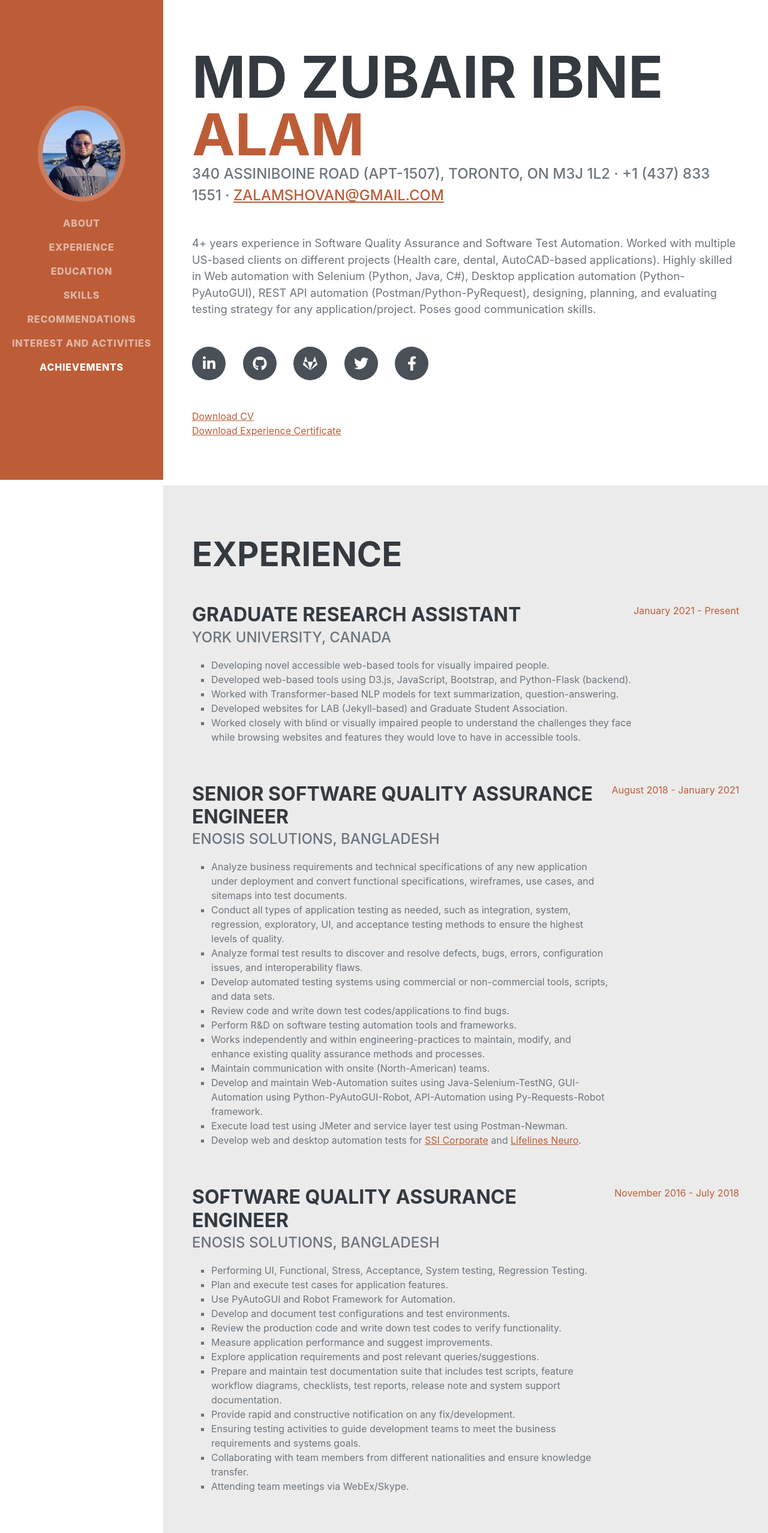
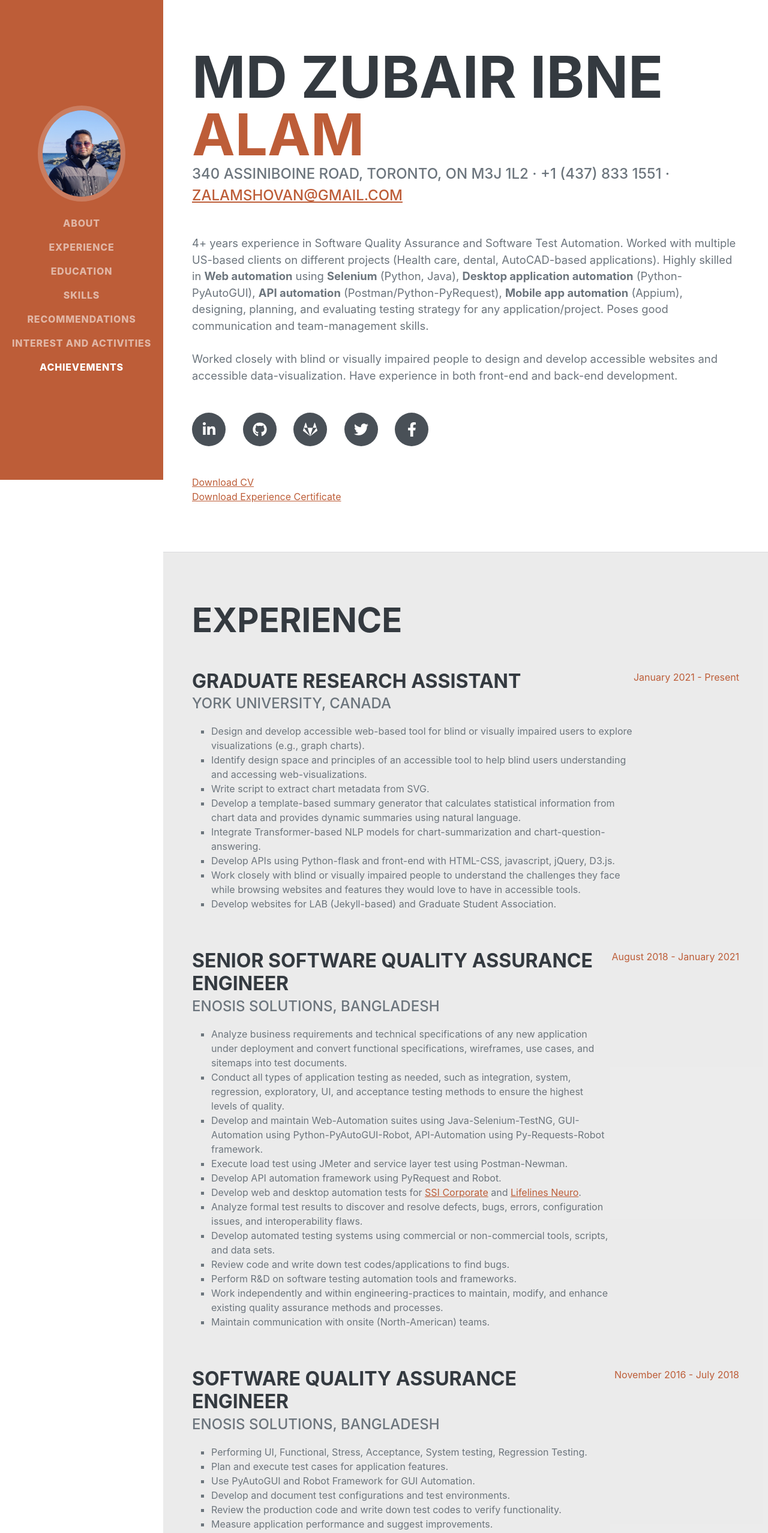
Before and after one commit to ZubairShovan/my-cv, a plain HTML site: page index.html in a window 1280 px wide. Shown: the top 2556 px of the page at 60% size. Drawn offline with nearby package versions, Linux system fonts and the light colour scheme; a web font is replaced by a local one.

Commit message:
Changes 25 May

```diff
--- a/index.html
+++ b/index.html
@@ -45,10 +45,14 @@
                         <span class="text-primary">Alam</span>
                     </h1>
                     <div class="subheading mb-5">
-                        340 Assiniboine Road (APT-1507), Toronto, ON M3J 1L2 · +1 (437) 833 1551 ·
+                        340 Assiniboine Road, Toronto, ON M3J 1L2 · +1 (437) 833 1551 ·
                         <a href="mailto:zalamshovan@gmail.com">zalamshovan@gmail.com</a>
                     </div>
-                    <p class="lead mb-5">4+ years experience in Software Quality Assurance and Software Test Automation. Worked with multiple US-based clients on different projects (Health care, dental, AutoCAD-based applications). Highly skilled in Web automation with Selenium (Python, Java, C#), Desktop application automation (Python-PyAutoGUI), REST API automation (Postman/Python-PyRequest), designing, planning, and evaluating testing strategy for any application/project. Poses good communication skills.</p>
+                    <p class="lead mb-5">4+ years experience in Software Quality Assurance and Software Test Automation. Worked with multiple US-based clients on different projects (Health care, dental, AutoCAD-based applications). Highly skilled in <strong>Web automation</strong> using <strong>Selenium</strong> (Python, Java), <strong>Desktop application automation</strong> (Python-PyAutoGUI), <strong>API automation</strong> (Postman/Python-PyRequest), <strong>Mobile app automation</strong> (Appium), designing, planning, and evaluating testing strategy for any application/project. Poses good communication and team-management skills.
+                    <br>
+                    <br>
+                        Worked closely with blind or visually impaired people to design and develop accessible websites and accessible data-visualization. Have experience in both front-end and back-end development.
+                    </p>
                     <div class="social-icons">
                         <a class="social-icon" href="https://www.linkedin.com/in/md-zubair-ibne-alam/" target="_blank"><i class="fab fa-linkedin-in"></i></a>
                         <a class="social-icon" href="https://github.com/ZubairShovan/" target="_blank"><i class="fab fa-github"></i></a>
@@ -73,11 +77,14 @@
                             <h3 class="mb-0">Graduate Research Assistant</h3>
                             <div class="subheading mb-3">York University, Canada</div>
                             <ul style="list-style-type: square;">
-                                <li>Developing novel accessible web-based tools for visually impaired people.</li>
-                                <li>Developed web-based tools using D3.js, JavaScript, Bootstrap, and Python-Flask (backend).</li>
-                                <li>Worked with Transformer-based NLP models for text summarization, question-answering.</li>
-                                <li>Developed websites for LAB (Jekyll-based) and Graduate Student Association.</li>
-                                <li>Worked closely with blind or visually impaired people to understand the challenges they face while browsing websites and features they would love to have in accessible tools.</li>
+                                <li>Design and develop accessible web-based tool for blind or visually impaired users to explore visualizations (e.g., graph charts).</li>
+                                <li>Identify design space and principles of an accessible tool to help blind users understanding and accessing web-visualizations.</li>
+                                <li>Write script to extract chart metadata from SVG.</li>
+                                <li>Develop a template-based summary generator that calculates statistical information from chart data and provides dynamic summaries using natural language.</li>
+                                <li>Integrate Transformer-based NLP models for chart-summarization and chart-question-answering.</li>
+                                <li>Develop APIs using Python-flask and front-end with HTML-CSS, javascript, jQuery, D3.js.</li>
+                                <li>Work closely with blind or visually impaired people to understand the challenges they face while browsing websites and features they would love to have in accessible tools.</li>
+                                <li>Develop websites for LAB (Jekyll-based) and Graduate Student Association.</li>
                             </ul>
 <!--                            <p>Bring to the table win-win survival strategies to ensure proactive domination. At the end of the day, going forward, a new normal that has evolved from generation X is on the runway heading towards a streamlined cloud solution. User generated content in real-time will have multiple touchpoints for offshoring.</p>-->
                         </div>
@@ -90,15 +97,16 @@
                             <ul style="list-style-type: square;">
                                 <li> Analyze business requirements and technical specifications of any new application under deployment and convert functional specifications, wireframes, use cases, and sitemaps into test documents.</li>
                                 <li> Conduct all types of application testing as needed, such as integration, system, regression, exploratory, UI, and acceptance testing methods to ensure the highest levels of quality.</li>
+                                <li> Develop and maintain Web-Automation suites using Java-Selenium-TestNG, GUI-Automation using Python-PyAutoGUI-Robot, API-Automation using Py-Requests-Robot framework.</li>
+                                <li> Execute load test using JMeter and service layer test using Postman-Newman.</li>
+                                <li> Develop API automation framework using PyRequest and Robot.</li>
+                                <li> Develop web and desktop automation tests for <a href="https://www.ssi-corporate.com/" target="_blank">SSI Corporate</a> and <a href="https://lifelinesneuro.com/" target="_blank">Lifelines Neuro</a>.</li>
                                 <li> Analyze formal test results to discover and resolve defects, bugs, errors, configuration issues, and interoperability flaws.</li>
                                 <li> Develop automated testing systems using commercial or non-commercial tools, scripts, and data sets.</li>
                                 <li> Review code and write down test codes/applications to find bugs.</li>
                                 <li> Perform R&D on software testing automation tools and frameworks.</li>
-                                <li> Works independently and within engineering-practices to maintain, modify, and enhance existing quality assurance methods and processes.</li>
+                                <li> Work independently and within engineering-practices to maintain, modify, and enhance existing quality assurance methods and processes.</li>
                                 <li> Maintain communication with onsite (North-American) teams.</li>
-                                <li> Develop and maintain Web-Automation suites using Java-Selenium-TestNG, GUI-Automation using Python-PyAutoGUI-Robot, API-Automation using Py-Requests-Robot framework.</li>
-                                <li> Execute load test using JMeter and service layer test using Postman-Newman.</li>
-                                <li> Develop web and desktop automation tests for <a href="https://www.ssi-corporate.com/" target="_blank">SSI Corporate</a> and <a href="https://lifelinesneuro.com/" target="_blank">Lifelines Neuro</a>.</li>
                             </ul>
 
 <!--                            <p>Capitalize on low hanging fruit to identify a ballpark value added activity to beta test. Override the digital divide with additional clickthroughs from DevOps. Nanotechnology immersion along the information highway will close the loop on focusing solely on the bottom line.</p>-->
@@ -112,16 +120,13 @@
                             <ul style="list-style-type: square;">
                                 <li>Performing UI, Functional, Stress, Acceptance, System testing, Regression Testing.</li>
                                 <li>Plan and execute test cases for application features.</li>
-                                <li>Use PyAutoGUI and Robot Framework for Automation.</li>
+                                <li>Use PyAutoGUI and Robot Framework for GUI Automation.</li>
                                 <li>Develop and document test configurations and test environments.</li>
                                 <li>Review the production code and write down test codes to verify functionality.</li>
                                 <li>Measure application performance and suggest improvements.</li>
                                 <li>Explore application requirements and post relevant queries/suggestions.</li>
                                 <li>Prepare and maintain test documentation suite that includes test scripts, feature workflow diagrams, checklists, test reports, release note and system support documentation.</li>
                                 <li>Provide rapid and constructive notification on any fix/development.</li>
-                                <li>Ensuring testing activities to guide development teams to meet the business requirements and systems goals.</li>
-                                <li>Collaborating with team members from different nationalities and ensure knowledge transfer.</li>
-                                <li>Attending team meetings via WebEx/Skype.</li>
                             </ul>
 
 <!--                            <p>Collaboratively administrate empowered markets via plug-and-play networks. Dynamically procrastinate B2C users after installed base benefits. Dramatically visualize customer directed convergence without revolutionary ROI.</p>-->
@@ -142,7 +147,7 @@
 <!--                            <div>Computer Science - Web Development Track</div>-->
                             <p>GPA: 3.80</p>
                         </div>
-                        <div class="flex-shrink-0"><span class="text-primary">January 2021 - December 2022 (Expected)</span></div>
+                        <div class="flex-shrink-0"><span class="text-primary">January 2021 - August 2022 (Expected)</span></div>
                     </div>
 
                     <div class="d-flex flex-column flex-md-row justify-content-between">
@@ -187,7 +192,7 @@
                         </li>
                         <li>
                             <span class="fa-li"><i class="fas fa-check"></i></span>
-                            D3.js, React, Bootstrap, CSS, JavaScript, Jekyll, jQuery
+                            React, Bootstrap, CSS, JavaScript, D3.js, Jekyll, jQuery
                         </li>
                         <li>
                             <span class="fa-li"><i class="fas fa-check"></i></span>
@@ -201,19 +206,23 @@
                     <ul class="fa-ul mb-0">
                         <li>
                             <span class="fa-li"><i class="fas fa-check"></i></span>
-                            <strong>Web Automation:</strong> Selenium, TestNG, JUnit, Robot Framework, Cucumber (BDD)
+                            <strong>Automation Framework:</strong> TestNG, Cucumber (BDD), Gherkin, Robot, Pytest, JUnit
                         </li>
                         <li>
                             <span class="fa-li"><i class="fas fa-check"></i></span>
-                            <strong>Desktop/GUI Automation:</strong> PyAutoGUI, AutoIT, TestStack.White, Sikuli
+                            <strong>Web Automation:</strong> Selenium (Java/Python)
                         </li>
                         <li>
                             <span class="fa-li"><i class="fas fa-check"></i></span>
-                            <strong>Mobile Automation:</strong> Appium, Xamarin, Robot Framework
+                            <strong>Desktop/GUI Automation:</strong> PyAutoGUI, AutoIT, TestStack.White
                         </li>
                         <li>
                             <span class="fa-li"><i class="fas fa-check"></i></span>
-                            <strong>API Automation:</strong> PyRequest, Robot Framework, PostMan-NewMan
+                            <strong>Mobile Automation:</strong> Appium
+                        </li>
+                        <li>
+                            <span class="fa-li"><i class="fas fa-check"></i></span>
+                            <strong>API Automation:</strong> PyRequest, PostMan-NewMan
                         </li>
                     </ul>
 
```
Also changed, not shown: 2 other files.
